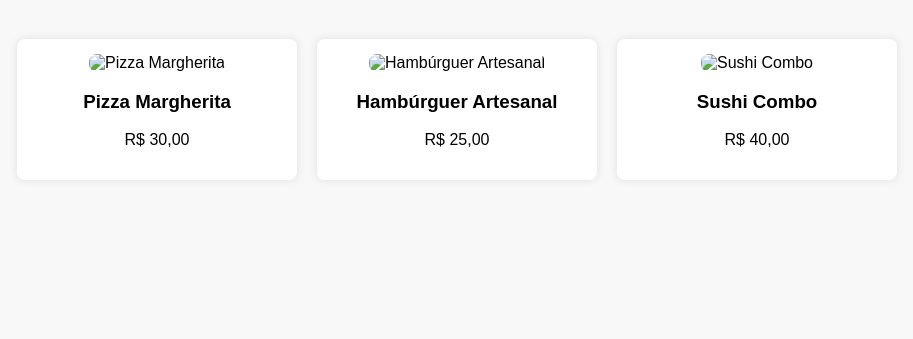
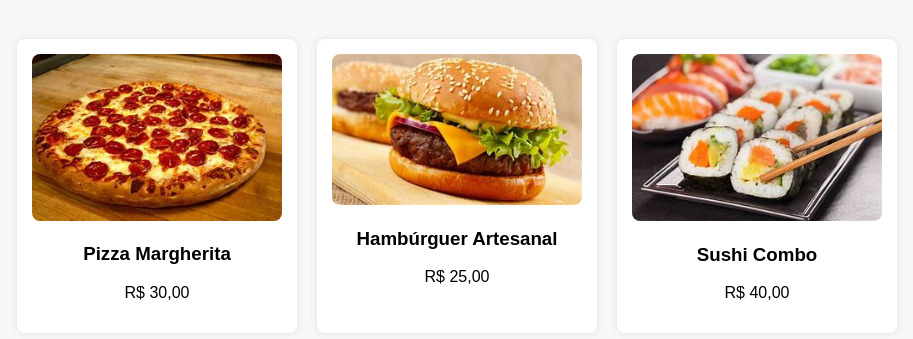
Before and after one commit to gleisonrcosta/cardapio, a plain HTML site: page index.html in a window 1280 px wide. Shown: the part 61-400 px from the top of the page, without its empty margins (183-1096 px from the left). Drawn offline with Linux system fonts and the light colour scheme.

Commit message:
adicionando imagens

```diff
--- a/index.html
+++ b/index.html
@@ -15,17 +15,17 @@
     <h1>Nosso Cardápio</h1>
     <div class="menu">
         <div class="menu-item">
-            <img src="pizza.jpg" alt="Pizza Margherita">
+            <img src="pizza.jpeg" alt="Pizza Margherita">
             <h3>Pizza Margherita</h3>
             <p>R$ 30,00</p>
         </div>
         <div class="menu-item">
-            <img src="hamburguer.jpg" alt="Hambúrguer Artesanal">
+            <img src="hamburguer.jpeg" alt="Hambúrguer Artesanal">
             <h3>Hambúrguer Artesanal</h3>
             <p>R$ 25,00</p>
         </div>
         <div class="menu-item">
-            <img src="sushi.jpg" alt="Sushi Combo">
+            <img src="sushi.jpeg" alt="Sushi Combo">
             <h3>Sushi Combo</h3>
             <p>R$ 40,00</p>
         </div>
```
